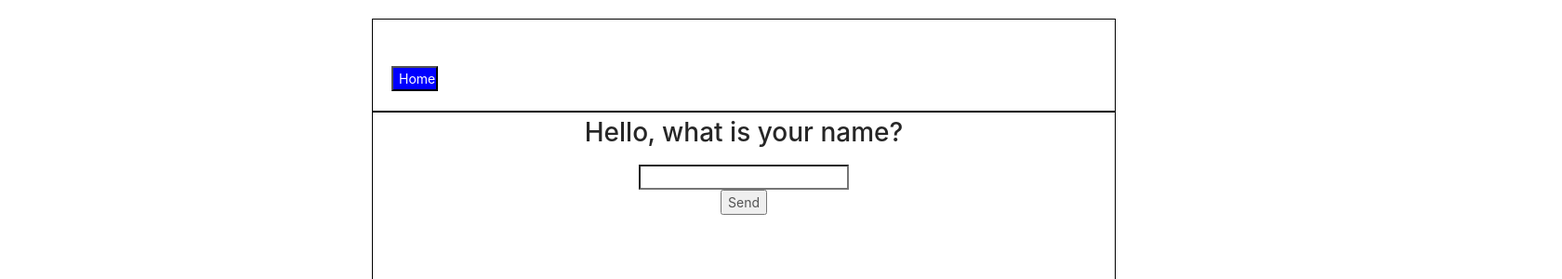
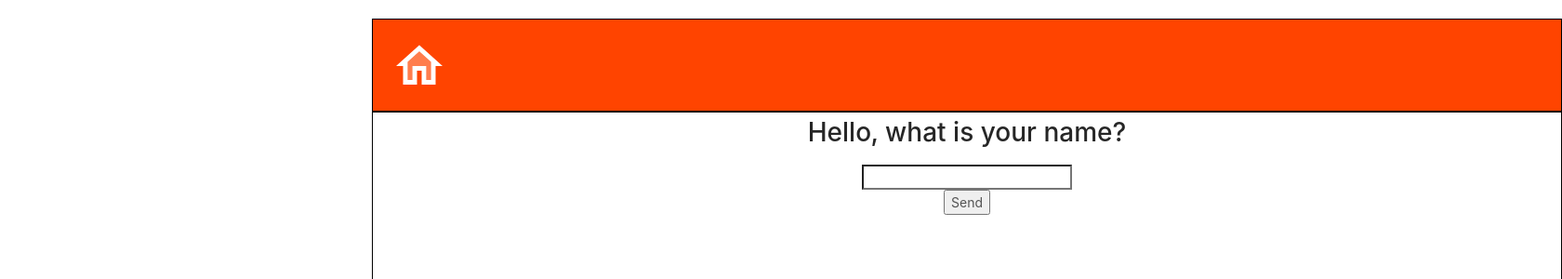
Before and after one commit to a-bayborosha/-internship-mapProgect, a React app: page / in a window 1280 px wide. Shown: the top 300 px of the page at 93% size, 1680 px wide, since content can reach past the window. Built offline with nearby package versions, Linux system fonts and the light colour scheme.

Commit message:
div color?

```diff
--- a/package.json
+++ b/package.json
@@ -4,6 +4,8 @@
   "private": true,
   "dependencies": {
     "@babel/core": "7.7.4",
+    "@material-ui/core": "^4.8.0",
+    "@material-ui/icons": "^4.5.1",
     "@svgr/webpack": "4.3.3",
     "@typescript-eslint/eslint-plugin": "^2.8.0",
     "@typescript-eslint/parser": "^2.8.0",
--- a/src/Header/Header.js
+++ b/src/Header/Header.js
@@ -4,17 +4,24 @@ import HomeButton from '../HomeButton/HomeButton'
 
 
 class Header extends React.Component {
+
+    constructor(props) {
+        super(props);
+
+        this.state= {color: props.backgroungColor}
+      }
+
     render() {
+
         const divStyles = {
-            width : 800,
+            width : '100%',
             height: 100,
             textAlign: 'left',
             border: '1px solid black',
             marginLeft: '400px',
             marginRight: '300px',
             marginTop: '20px',
-
-
+            backgroundColor: this.state.color
 
 
         }
--- a/src/HomeButton/HomeButton.js
+++ b/src/HomeButton/HomeButton.js
@@ -1,32 +1,25 @@
 import React, { Component } from 'react'
-/* import { Button } from 'react-native-elements'; */
-/* import Icon from 'react-native-vector-icons/FontAwesome';
- */
+//import AccessAlarmIcon from '@material-ui/icons/AccessAlarm'
+//import ThreeDRotation from '@material-ui/icons/ThreeDRotation'
+import HomeTwoToneIcon from '@material-ui/icons/HomeTwoTone';
+//import { fontSize } from '@material-ui/system';
+
 class HomeButton extends Component{
     render() {
-        const divStyle = {
-            backgroundColor : 'blue',
-            marginLeft : '20px',
-            marginTop : '50px',
-            width   : '50px',
-            high  : '50px',
-            color : '#fff',
-            cursor : 'pointer'
-        }
+
         function goHome(){
             window.location.assign('http://localhost:3000/')
         }
         return(
             <div>
-                <button style={divStyle} onClick={goHome}>
-                    Home
-                </button>
-
-             {/*  <Icon
-                name='rowing' /> */}
+                <HomeTwoToneIcon style={{   color:'white',
+                                            fontSize:60,
+                                            marginLeft : '20px',
+                                            marginTop : '20px',
+                                            cursor : 'pointer',
+                                            borderRadius : '50%'
+                                            }} onClick={goHome}/>
             </div>
-
-
         )
     }
 }
--- a/src/MainComponent/MainComponent.js
+++ b/src/MainComponent/MainComponent.js
@@ -2,6 +2,20 @@ import React, { Component } from 'react'
 import Page from '../Page/Page'
 import Page2 from '../Page2/Page2'
 import Header from '../Header/Header'
+import { createMuiTheme } from '@material-ui/core/styles';
+
+const theme = createMuiTheme({
+    palette: {
+        primary: {
+            main: '#ff4400',
+        },
+        secondary: {
+            light: '#0066ff',
+            main: '#0044ff',
+            contrastText: '#ffcc00',
+        },
+    },
+})
 
 class MainComponent extends Component {
     constructor(){
@@ -15,6 +29,7 @@ class MainComponent extends Component {
         }
         this.updateMC = this.updateMC.bind(this)
     }
+
     updateMC(name){
       this.setState({
           header: true,
@@ -23,16 +38,24 @@ class MainComponent extends Component {
           name : name
       })
     }
+
     render () {
         if (this.state.page1) {
+                console.log(theme.palette.secondary.main)
+         return (
 
-         return (<>
-                <Header />
-                <Page updateMC={this.updateMC} /></>)
+            <>
+            <Header backgroungColor={theme.palette.primary.main} />
+            <Page backgroungColor={theme.palette.secondary.main} updateMC={this.updateMC}/>
+            </>
+
+
+            )
         } else {
             return (<>
-            <Header />
-            <Page2 /></>)
+            <Header backgroungColor={theme.palette.primary.main} />
+            <Page2 backgroungColor={theme.palette.secondary.light} />
+            </>)
         }
 
     }
--- a/src/Map/Map.js
+++ b/src/Map/Map.js
@@ -5,7 +5,7 @@ import styled from 'styled-components'
 
 
 const Wrapper = styled.div `
-    width: ${props =>props.width}
+    /* width: ${props =>props.width} */
     height: ${props =>props.height}
     border: '2px solid black'
 `
@@ -44,6 +44,6 @@ export default class Map extends Component {
         myMap.on('click', onClick)
     }
     render() {
-        return (<Wrapper id='map' width = '800px' height = '600px' />)
+        return (<Wrapper id='map' height = '600px' />)
     }
 }
--- a/src/Page/Page.js
+++ b/src/Page/Page.js
@@ -4,8 +4,11 @@ import React from 'react'
 class Page extends React.Component {
     constructor(props) {
         super(props);
-        this.state = {value: ''};
+        console.log(props)
+        this.state = {  value: '',
+                        color: props.backgroundColor};
 
+        console.log(props.backgroundColor)
         this.handleChange = this.handleChange.bind(this);
         this.handleSubmit = this.handleSubmit.bind(this);
       }
@@ -52,12 +55,13 @@ class Page extends React.Component {
     render(){
 
         const divStyles = {
-            width : 800,
+            width : '100%',
             height: 800,
             textAlign: 'center',
             border: '1px solid black',
             marginLeft: '400px',
             marginRight: '300px',
+            backgroundColor: this.state.color
 
         }
 
--- a/src/Page2/Page2.js
+++ b/src/Page2/Page2.js
@@ -2,14 +2,21 @@ import React, { Component } from 'react'
 import Map from '../Map/Map'
 
 class Page2 extends Component{
+    constructor(props) {
+        super(props);
+        console.log(props.backgroungColor)
+        this.state= {color: props.backgroungColor}
+        console.log(this.state.color)
+      }
     render() {
         const divStyles = {
-            width : 800,
+            width: '100%',
             height: 800,
             textAlign: 'center',
             border: '1px solid black',
             marginLeft: '400px',
             marginRight: '300px',
+            backgroungColor: this.state.color
 
         }
         return(
```
Also changed, not shown: 1 other file (tests, documents, lock files or other folders).
